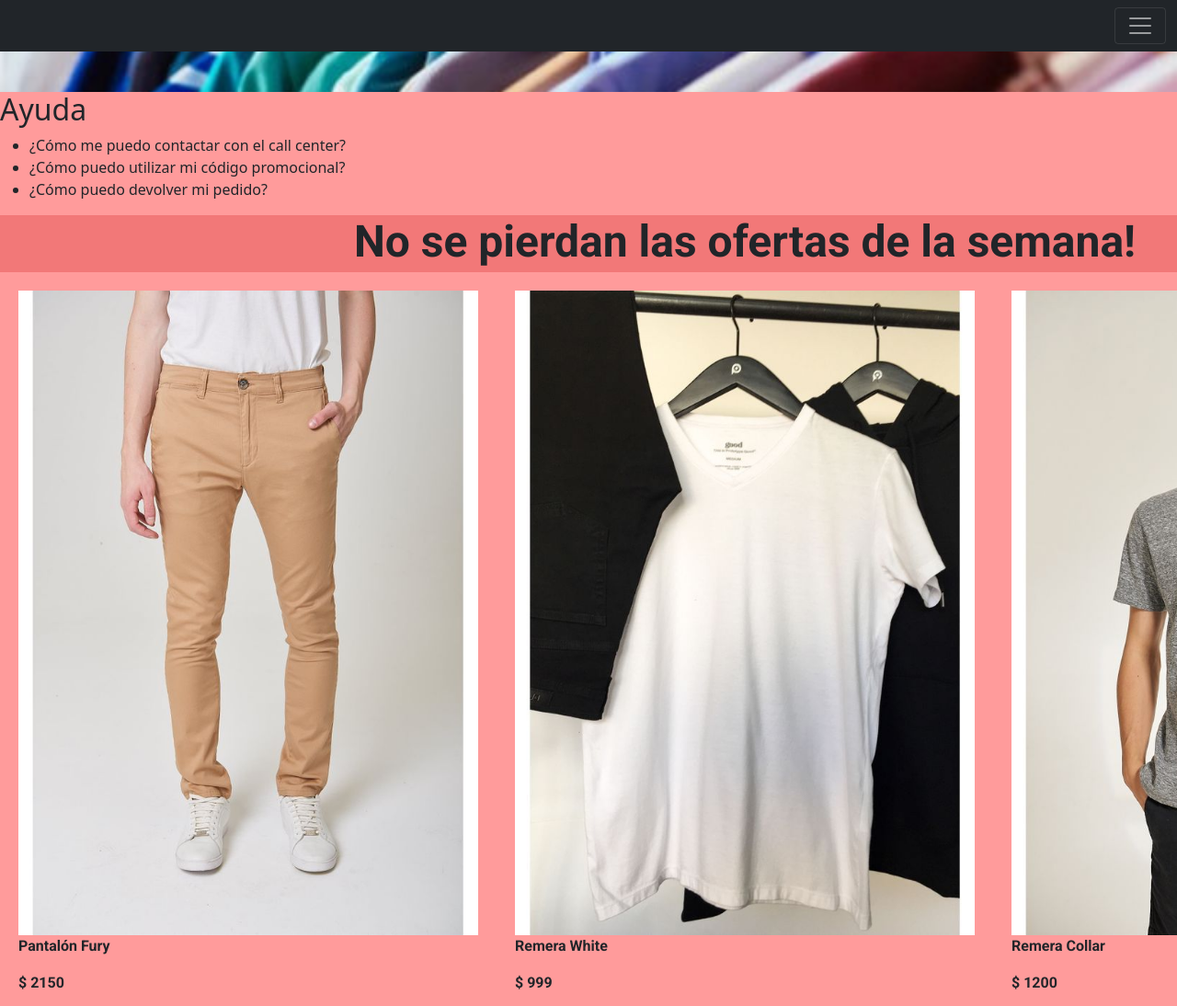
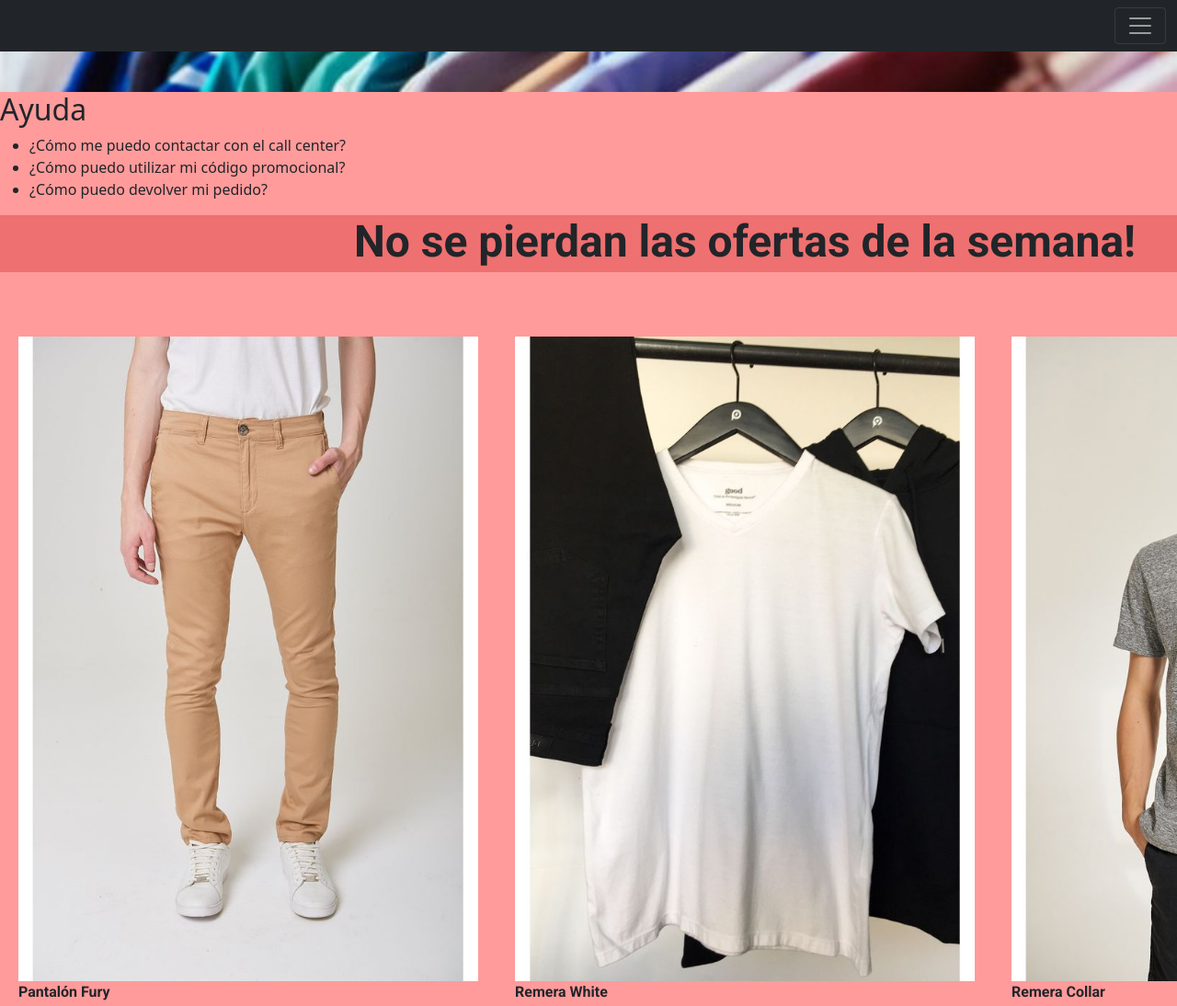
Before and after one commit to gabrielaguero/clase-15, a website: page pages/ayuda.html in a window 1280 px wide. Shown: the top 1094 px of the page at 92% size. Drawn offline with nearby package versions, Linux system fonts and the light colour scheme.

Commit message:
arreglos en los estilos

```diff
--- a/pages/ayuda.html
+++ b/pages/ayuda.html
@@ -62,10 +62,10 @@
     </ul>
 
    <div class="contenedor-titulo subtitulo">
-       <h2 class="titulo-secundario">No se pierdan las ofertas de la semana!</h2>
+       <h2 class="titulo-secundario subtitulo">No se pierdan las ofertas de la semana!</h2>
    </div>
 
-   <section class="flex-container section">
+   <section class="flex-container section multimedia">
        <div>
            <img src="../multimedia/img/32631233-CC_1.jpg" width="500" alt="pantalon jean crema">
            <p>Pantalón Fury</p>
--- a/scss/prueba.scss
+++ b/scss/prueba.scss
@@ -32,6 +32,10 @@ header{
 
 .subtitulo{
     height: $alto;
+}
+
+.multimedia{
+    padding-top: 50px;
 }
 
 .titulo-secundario{
```
Also changed, not shown: pages/contacto.html (+1 -1 lines), pages/envios.html (+1 -1 lines), pages/reembolsos.html (+1 -1 lines), css/pruebacss.css.
